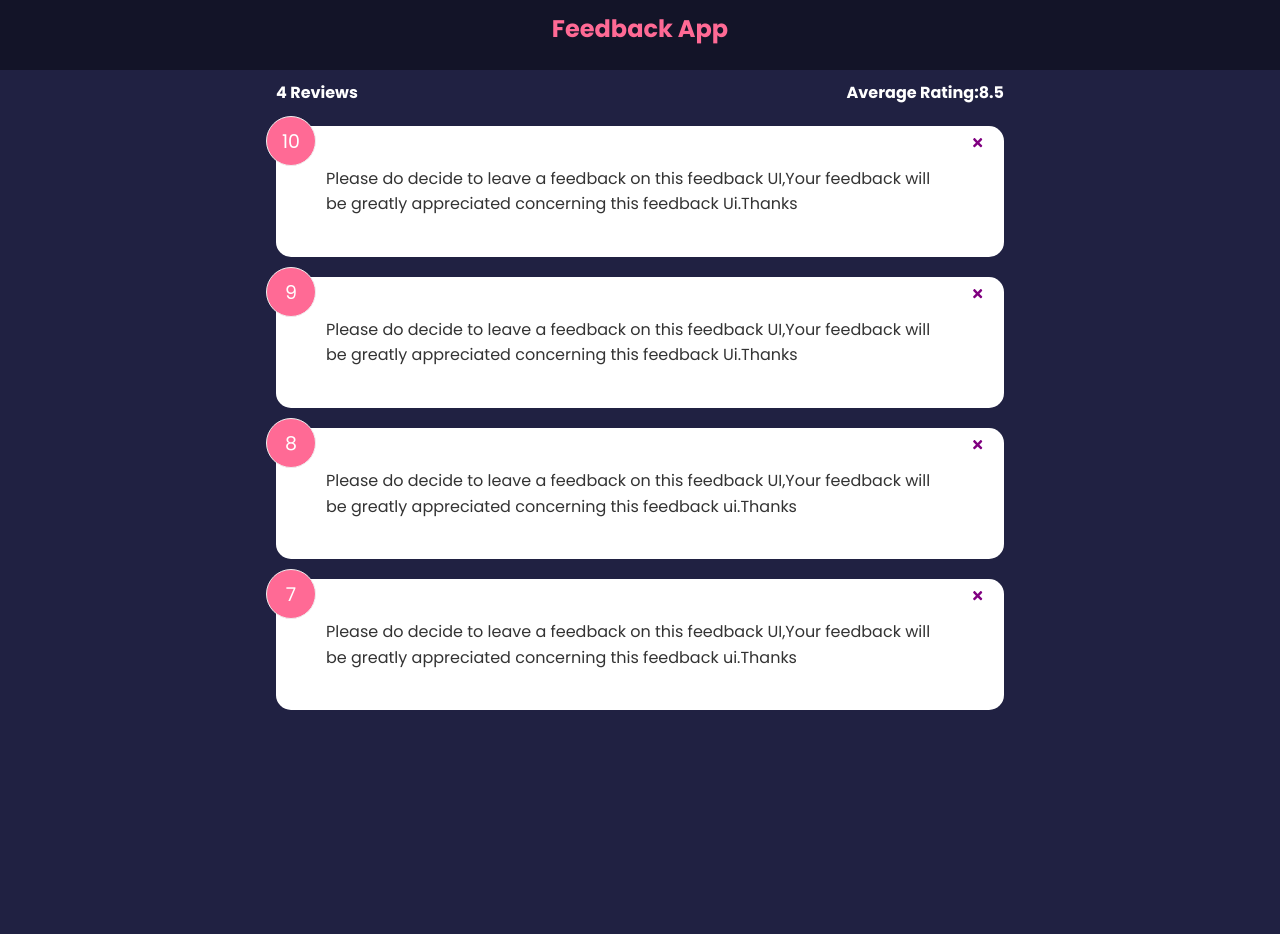
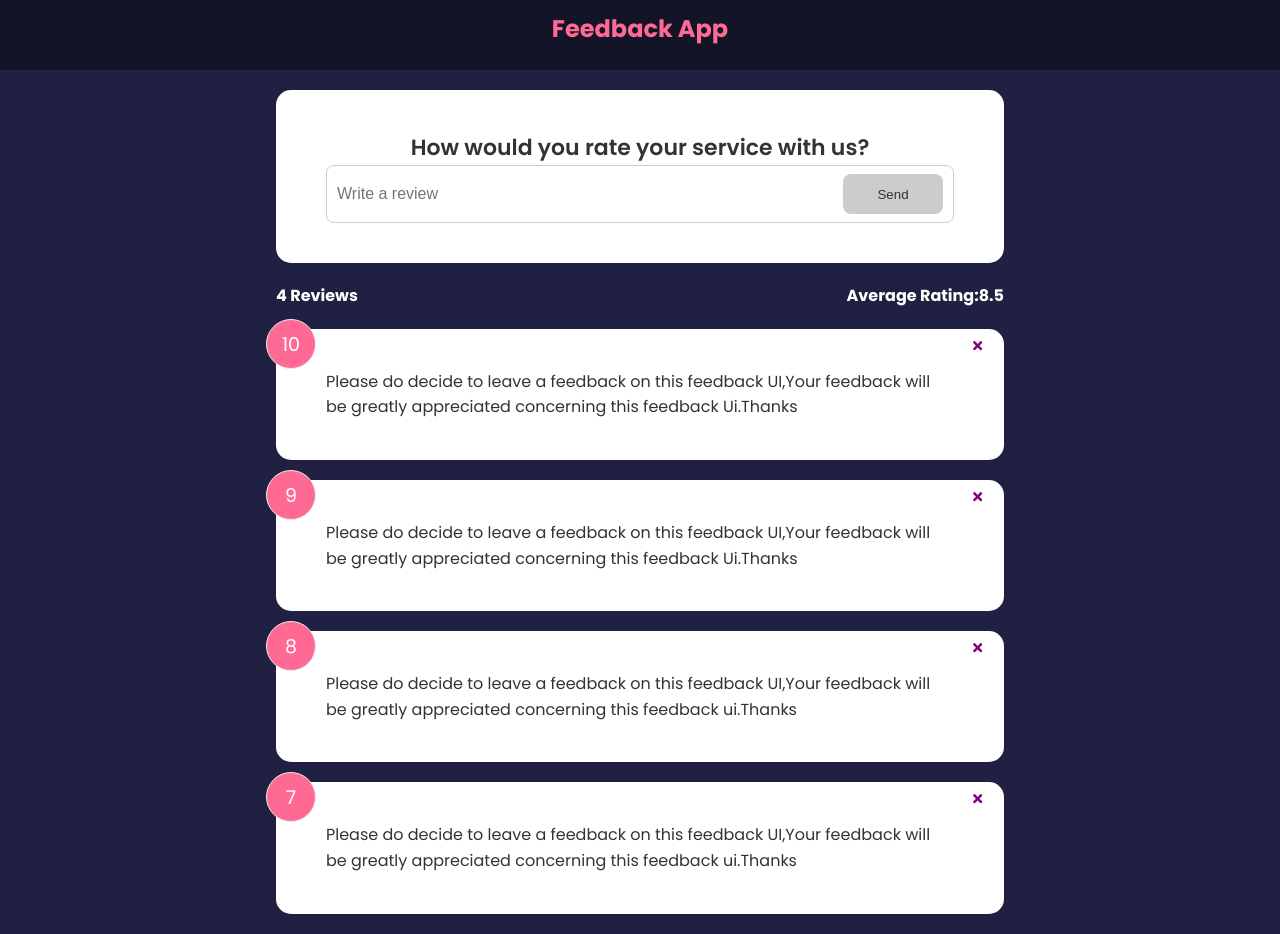
Before and after one commit to shekinahmanyi/react-project-feedback-app, a React (Create React App) app: page / in a window 1280 px wide. Before the commit the page ends 800 px from the top, so only its background shows below. Built offline with nearby package versions, Linux system fonts and the light colour scheme.

Commit message:
imported the added files to the app.js file

```diff
--- a/src/App.js
+++ b/src/App.js
@@ -4,7 +4,7 @@ import Header from "./components/Header";
 import FeedbackData from "./data/FeedbackData";
 import FeedbackList from "./components/FeedbackList";
 import FeedbackStats from "./components/FeedbackStats";
-
+import FeedbackForm from "./components/FeedbackForm";
 function App() {
 
   const [feedback, setFeedback] = useState(FeedbackData)
@@ -20,6 +20,7 @@ function App() {
     <>
     <Header/>
     <div className="container">
+      <FeedbackForm/>
       <FeedbackStats feedback={feedback}/>
       <FeedbackList feedback={feedback}
       handleDelete={deleteFeedback}/>
```
